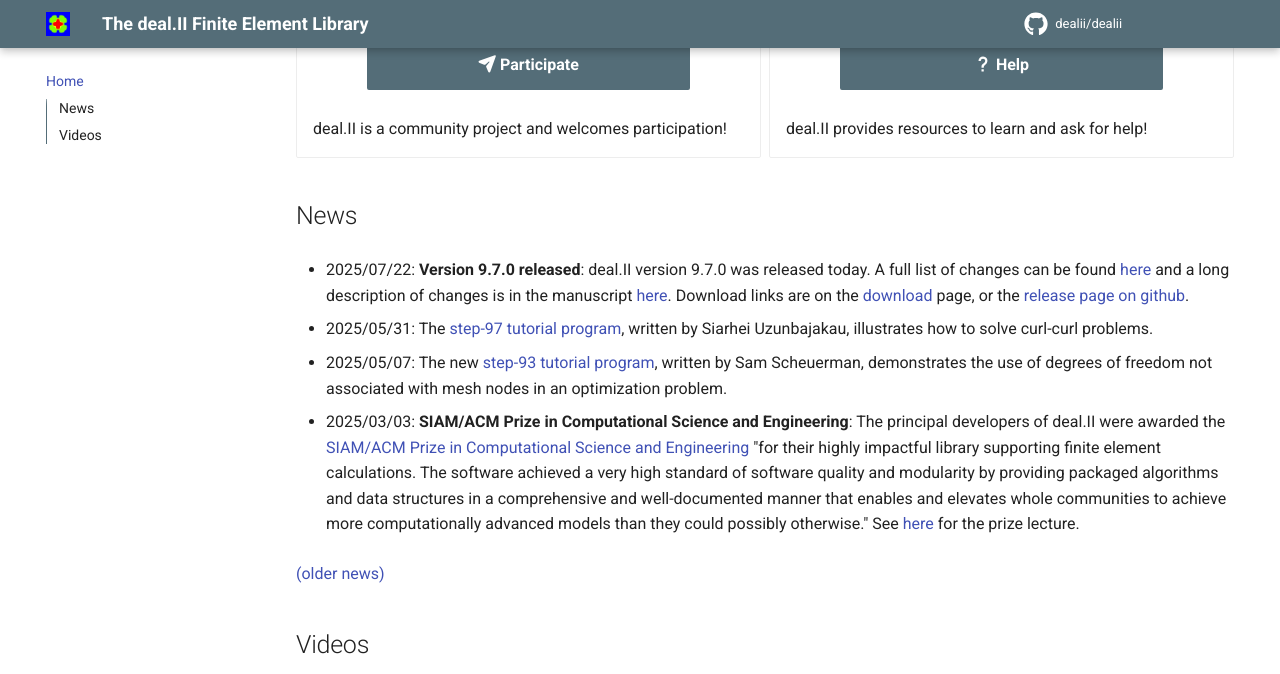
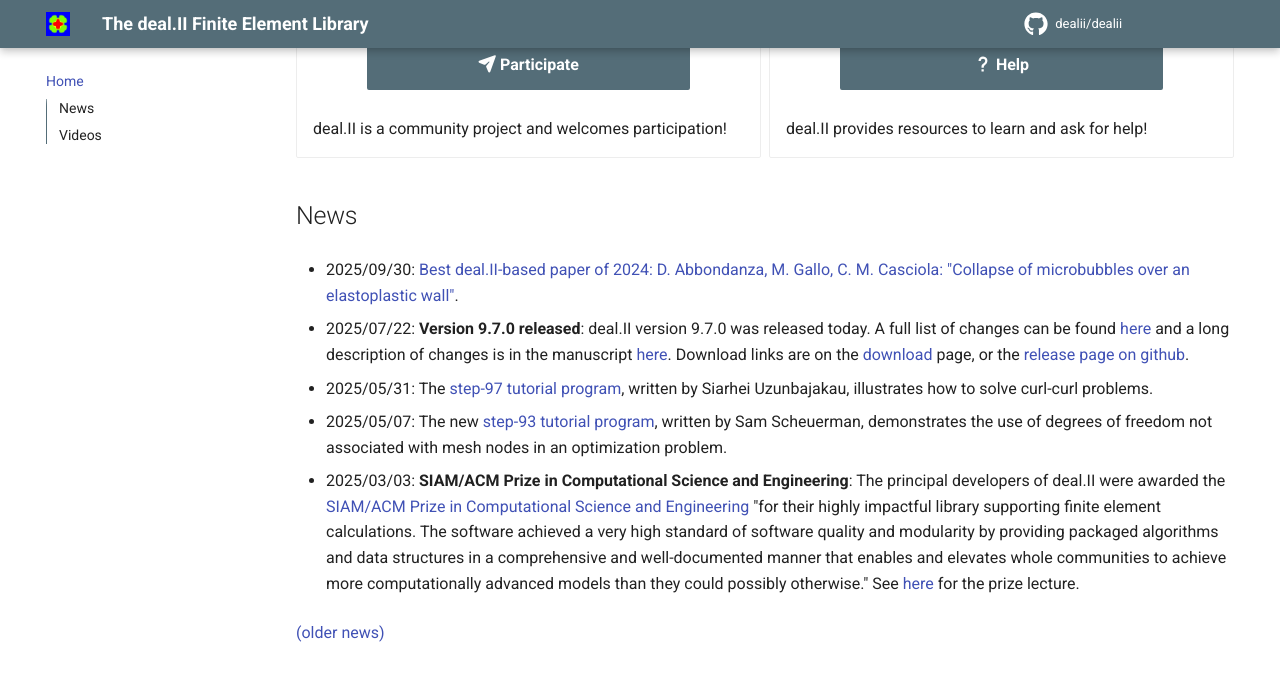
Before and after one commit to dealii/website, an MkDocs documentation site: the page built from docs/index.md, in a window 1280 px wide and 900 px high, scrolled down 546 px, cut to the strip 0-674 px from the top of the window. Built offline with MkDocs 1.6.1 and Material for MkDocs 9.7.7, drawn with Linux system fonts in a browser that asks for light colours; comment, search, counter and statistics services are not loaded.

Commit message:
List the best paper in the news.

```diff
--- a/docs/index.md
+++ b/docs/index.md
@@ -35,6 +35,9 @@ deal.II provides resources to learn and ask for help!
 News
 ----
 
+- 2025/09/30: [Best deal.II-based paper of 2024: D. Abbondanza, M. Gallo, C. M. Casciola:
+"Collapse of microbubbles over an elastoplastic wall"](community/best_paper_award.md).
+
 - 2025/07/22: **Version 9.7.0 released**:
 deal.II version 9.7.0 was released today. A full list of changes can be found [here](http://dealii.org/developer/doxygen/deal.II/changes_between_9_6_0_and_9_7_0.html) and a long description of changes is in the manuscript [here](https://dealii.org/deal97-preprint.pdf). Download links are on the [download](current_release/download.md) page, or the [release page on github](https://github.com/dealii/dealii/releases).
 
```
Also changed, not shown: docs/about/news.md (+3 -0 lines).
